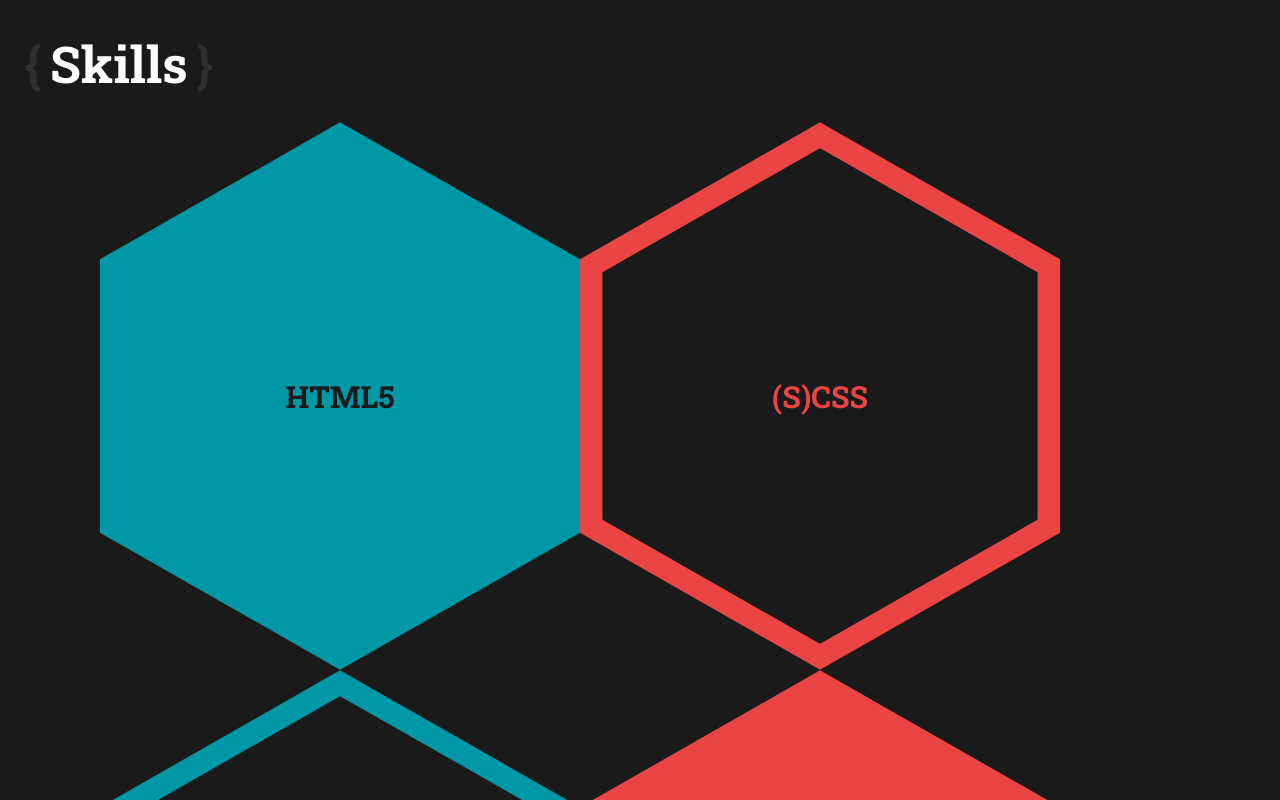
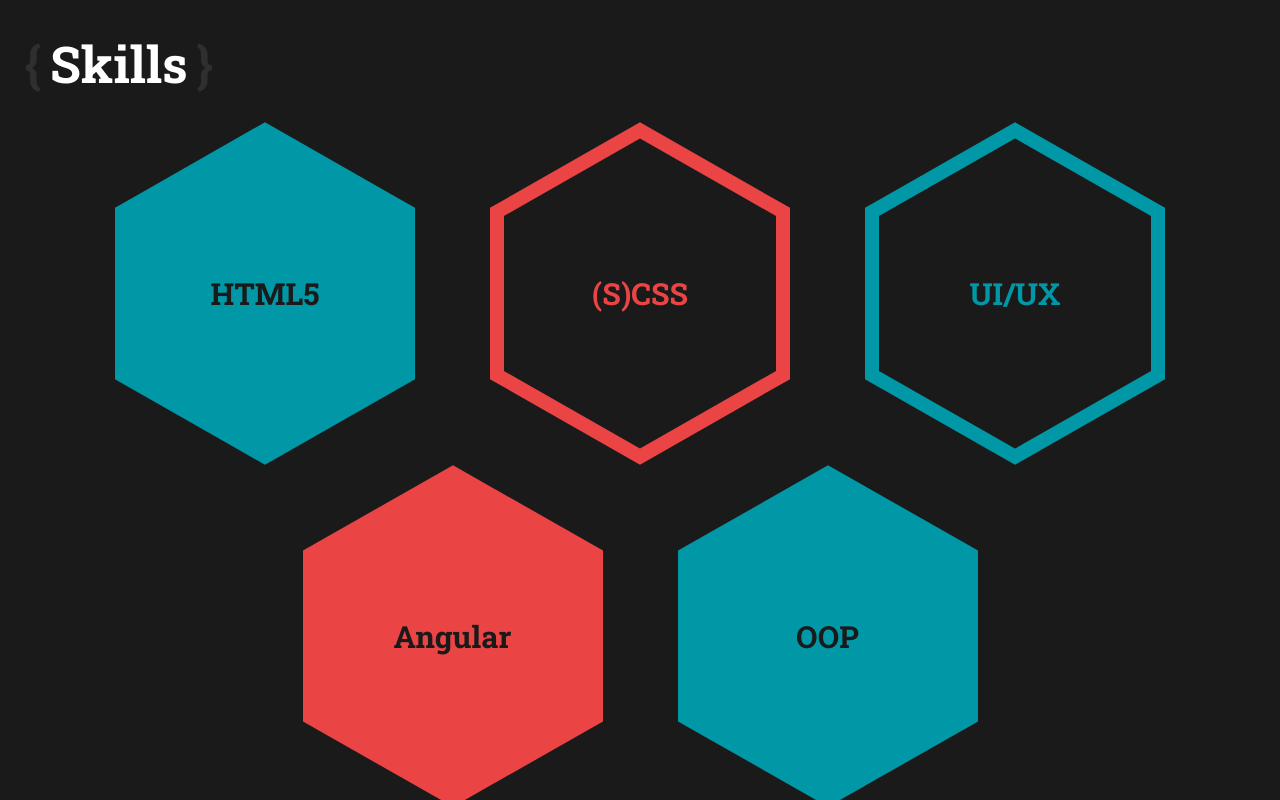
Before and after one commit to coenkoopmans/coenkoopmans.nl, an Angular app: page / in a window 1280 px wide. Shown: the part 820-1620 px from the top of the page. Built offline with nearby package versions, Linux system fonts and the light colour scheme.

Commit message:
Adds tablet support for skills page

```diff
--- a/src/app/components/skills/skills.component.scss
+++ b/src/app/components/skills/skills.component.scss
@@ -28,6 +28,9 @@
   width: getVw($hexagon-width * 2 + $hexagon-margin);
   margin-left: auto;
   margin-right: auto;
+  @include breakpoint('tablet') {
+    width: getVw($hexagon-width-tablet * 3 + $hexagon-margin-tablet * 2);
+  }
 }
 
 .skills__item {
@@ -42,6 +45,8 @@
   font-weight: 700;
   font-size: getVw($font-size-regular);
   @include breakpoint('tablet') {
+    width: getVw($hexagon-width-tablet);
+    line-height: getVw($hexagon-height-tablet);
     font-size: getVw($font-size-regular * $scale-factor-tablet-vw);
   }
   @include breakpoint('desktop') {
@@ -50,13 +55,24 @@
 }
 
 // Grid behavior
-@include breakpoint('mobile') {
+@include breakpoint('mobile') { // 2-1 hexagons per row
   .skills__item:nth-of-type(3n + 1) { // First of three
     margin-right: getVw($hexagon-margin);
   }
   .skills__item:nth-of-type(3n + 3) { // Third of three (separate, on new line)
-    margin-top: getVw(-$hexagon-margin * 0.21);
+    margin-top: getVw(-$hexagon-margin * 0.20);
     margin-left: getVw(0.625 * $hexagon-width);
+  }
+}
+@include breakpoint('tablet') { // 3-2 hexagons per row
+  .skills__item {
+    margin-right: getVw($hexagon-margin-tablet);
+  }
+  .skills__item:nth-of-type(5n+3) { // Repeating grid of 5
+    margin-right: 0;
+  }
+  .skills__item:nth-of-type(5n+4) {
+    margin-left: getVw(0.625 * $hexagon-width-tablet);
   }
 }
 
```
